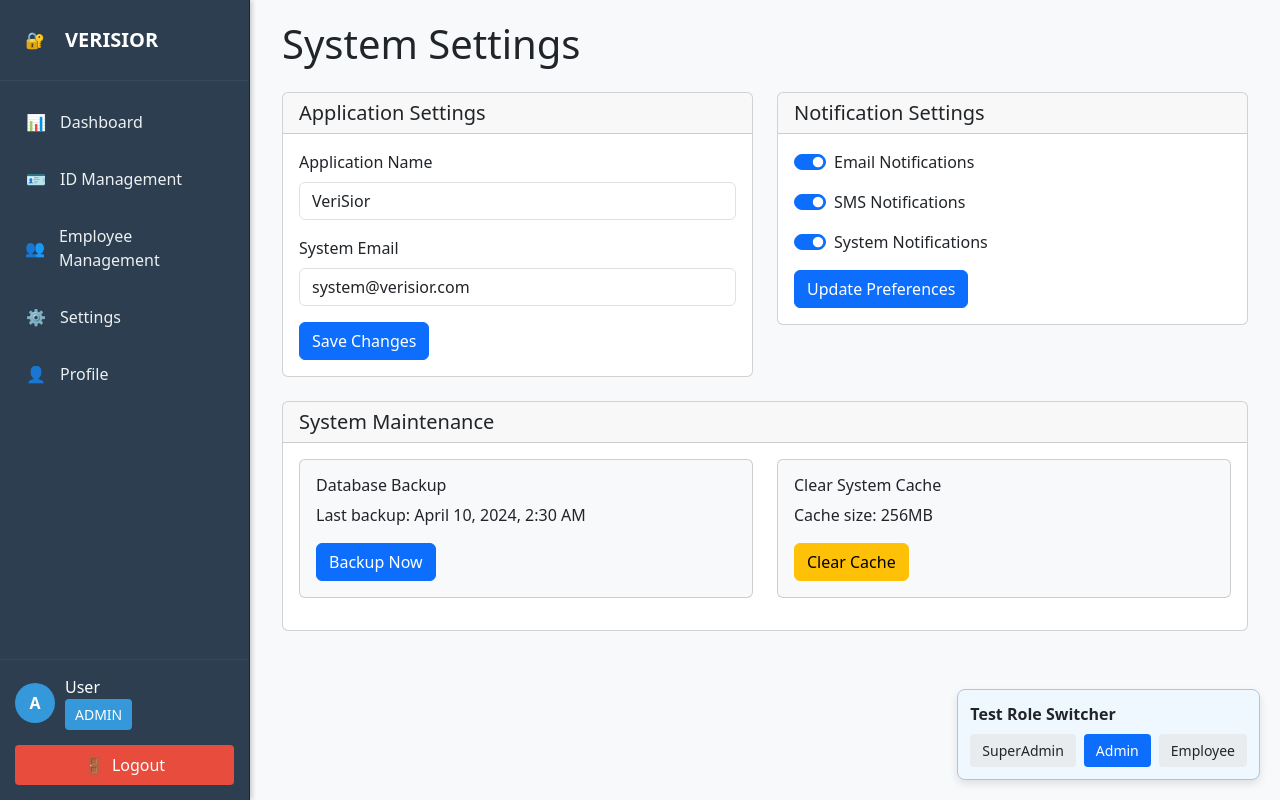
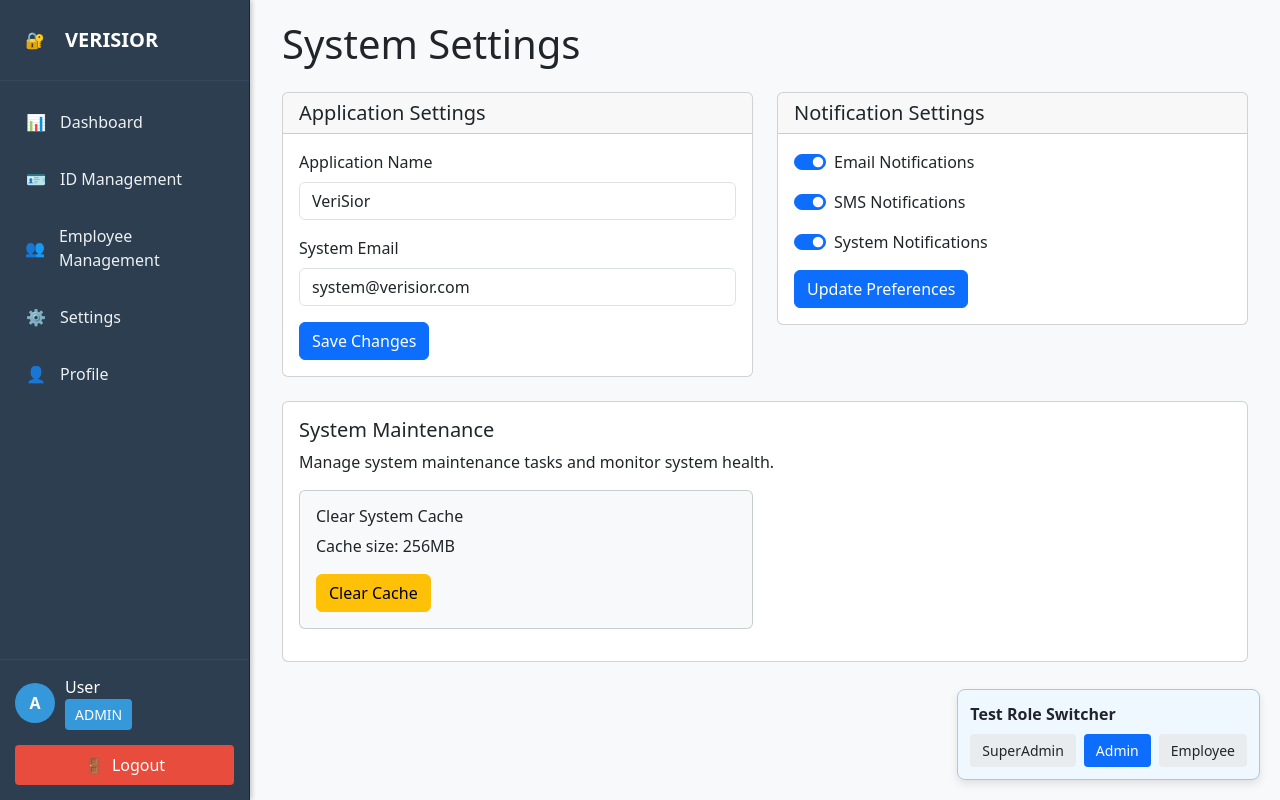
Before and after one commit to sukubeii/VeriSior, a React (Vite) app in the folder frontend/: page /settings in a window 1280 px wide. Built offline with nearby package versions, Linux system fonts and the light colour scheme.

Commit message:
Update Settings.jsx

```diff
--- a/frontend/src/components/specific/Settings.jsx
+++ b/frontend/src/components/specific/Settings.jsx
@@ -13,7 +13,6 @@ const Settings = ({ role }) => {
     systemNotifs: true
   });
   const [maintenanceStats, setMaintenanceStats] = useState({
-    lastBackup: 'April 10, 2024, 2:30 AM',
     cacheSize: '256MB'
   });
 
@@ -65,26 +64,6 @@ const Settings = ({ role }) => {
 
   const handleUpdatePreferences = () => {
     showNotification('Notification preferences updated successfully!', 'success');
-  };
-
-  const handleBackupNow = () => {
-    // Update the last backup time
-    const now = new Date();
-    const formattedTime = now.toLocaleString('en-US', {
-      year: 'numeric',
-      month: 'long',
-      day: 'numeric',
-      hour: 'numeric',
-      minute: '2-digit',
-      hour12: true
-    });
-
-    setMaintenanceStats(prev => ({
-      ...prev,
-      lastBackup: formattedTime
-    }));
-
-    showNotification('Database backup completed successfully!', 'success');
   };
 
   const handleClearCache = () => {
@@ -209,25 +188,13 @@ const Settings = ({ role }) => {
         <div className="row">
           <div className="col-12">
             <div className="card">
-              <div className="card-header">
-                <h5 className="mb-0">System Maintenance</h5>
-              </div>
               <div className="card-body">
+                <h5 className="card-title">System Maintenance</h5>
+                <p className="card-text">
+                  Manage system maintenance tasks and monitor system health.
+                </p>
+
                 <div className="row">
-                  <div className="col-md-6 mb-3">
-                    <div className="card bg-light">
-                      <div className="card-body">
-                        <h6 className="card-title">Database Backup</h6>
-                        <p className="card-text">Last backup: {maintenanceStats.lastBackup}</p>
-                        <button
-                          className="btn btn-primary"
-                          onClick={handleBackupNow}
-                        >
-                          Backup Now
-                        </button>
-                      </div>
-                    </div>
-                  </div>
                   <div className="col-md-6 mb-3">
                     <div className="card bg-light">
                       <div className="card-body">
```
